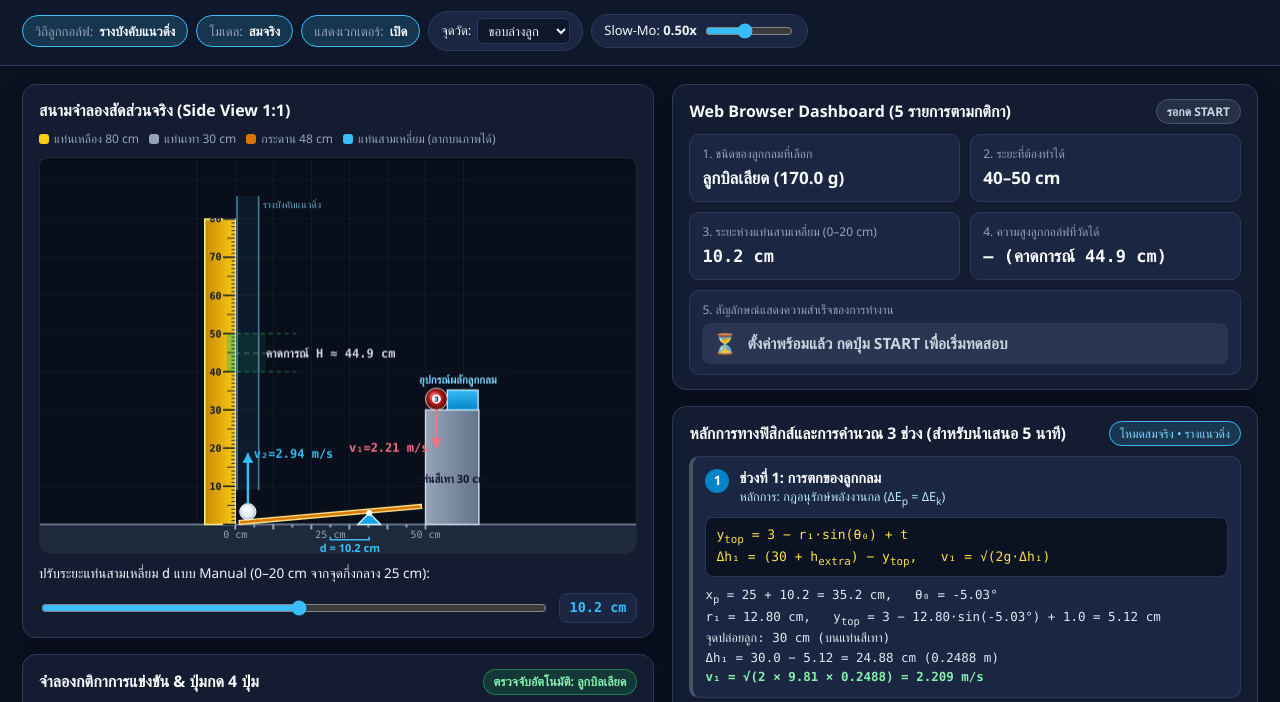
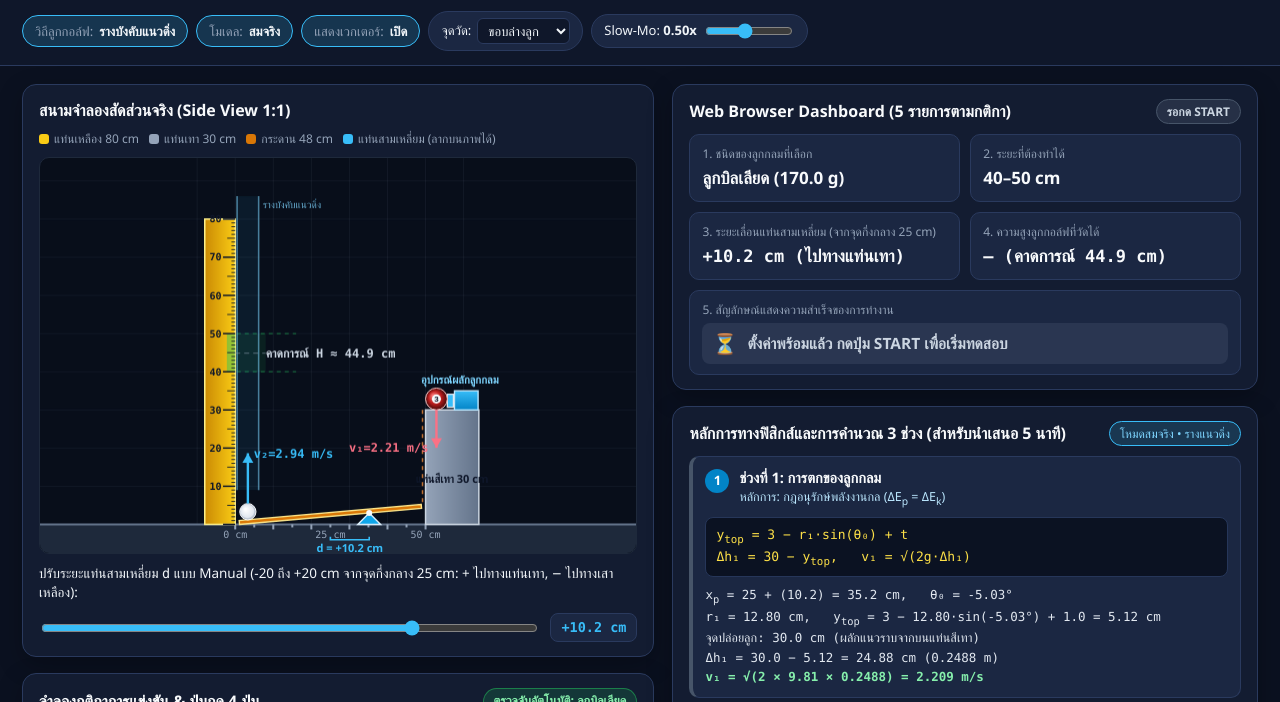
Before and after one commit to suphnathsaen12-ops/physics-challenge-sim-2026, a plain HTML site: page index.html in a window 1280 px wide. Shown: the part 65-767 px from the top of the page. Drawn offline with Linux system fonts and the light colour scheme.

Commit message:
Remove +25 cm stand, refine piston pusher on 30 cm stand, support d -20..+20 cm, cache bust v3

```diff
--- a/app.js
+++ b/app.js
@@ -1,7 +1,7 @@
 (function () {
   'use strict';
 
-  const STORAGE_KEY = 'ap_challenge_2026_sim_v2';
+  const STORAGE_KEY = 'ap_challenge_2026_sim_v3';
 
   function logError(err) {
     const pre = document.getElementById('errlog');
@@ -129,7 +129,6 @@
 
       selPreset: document.getElementById('selPreset'),
       btnResetParams: document.getElementById('btnResetParams'),
-      inExtraDrop: document.getElementById('inExtraDrop'),
       inMBoard: document.getElementById('inMBoard'),
       inTBoard: document.getElementById('inTBoard'),
       inBoardStart: document.getElementById('inBoardStart'),
@@ -154,7 +153,6 @@
     };
 
     const paramInputMap = [
-      ['inExtraDrop', 'extraDropHeight', 0, 40],
       ['inMBoard', 'M_board', 0, 5],
       ['inTBoard', 't_board', 0.1, 10],
       ['inBoardStart', 'boardStart', 0, 5],
@@ -185,8 +183,8 @@
     }
 
     function recomputeCurvesAndTable() {
-      state.curvesCache.billiard = Physics.heightCurve(state.params, 'billiard', state.opts, 0.1);
-      state.curvesCache.tennis = Physics.heightCurve(state.params, 'tennis', state.opts, 0.1);
+      state.curvesCache.billiard = Physics.heightCurve(state.params, 'billiard', state.opts, 0.1, -20, 20);
+      state.curvesCache.tennis = Physics.heightCurve(state.params, 'tennis', state.opts, 0.1, -20, 20);
 
       const rows = [];
       const arrB = [];
@@ -264,7 +262,8 @@
       el.sensorBadge.textContent = state.sensorAutoText;
 
       el.rngD.value = state.d.toFixed(1);
-      el.lblDVal.textContent = state.d.toFixed(1) + ' cm';
+      const dSign = state.d > 0.05 ? '+' : '';
+      el.lblDVal.textContent = dSign + state.d.toFixed(1) + ' cm';
 
       el.lblGuided.textContent = state.opts.guided ? 'รางบังคับแนวดิ่ง' : 'ลอยอิสระตามมุมกระดก';
       el.btnGuided.classList.toggle('active', state.opts.guided);
@@ -297,7 +296,13 @@
 
       el.dashBall.textContent = Physics.BALL_LABELS[state.ballType] + ' (' + (sim.m1 * 1000).toFixed(1) + ' g)';
       el.dashTarget.textContent = target.label;
-      el.dashD.textContent = state.d.toFixed(1) + ' cm';
+      const dDirText =
+        state.d > 0.05
+          ? ' (ไปทางแท่นเทา)'
+          : state.d < -0.05
+            ? ' (ไปทางเสาเหลือง)'
+            : ' (จุดกึ่งกลาง)';
+      el.dashD.textContent = (state.d > 0.05 ? '+' : '') + state.d.toFixed(1) + ' cm' + dDirText;
 
       if (state.animMode === 'running') {
         const sample = Physics.sampleState(state.activeSim, state.simTime);
@@ -355,7 +360,9 @@
             ' cm (เกิน 5 cm — ในสนามจริงควรใส่รางบังคับแนวดิ่งเพื่อเทียบแถบวัด 1 mm ได้แม่นยำ)'
         );
       }
-      if (sim && sim.valid && sim.flags.stalled) {
+      if (sim && sim.valid && sim.flags.boardAbovePlatform) {
+        warnings.push('⚠ ตำแหน่ง d นี้ทำให้ปลายกระดานฝั่งขวาเชิดสูงเกินระดับแท่น 30 cm ลูกจึงไม่ตกลงมากระทบกระดาน');
+      } else if (sim && sim.valid && sim.flags.stalled) {
         warnings.push('⚠ แรงกระดกไม่เพียงพอ (กระดานหยุดก่อนถึงจุดปล่อย ลูกกอล์ฟไม่หลุดพ้นกระดาน)');
       }
 
@@ -381,11 +388,13 @@
       const degL = (s.theta_launch * 180) / Math.PI;
 
       el.calcCard1.innerHTML =
-        '<div>x<sub>p</sub> = 25 + ' + s.d.toFixed(1) + ' = ' + s.x_p.toFixed(1) + ' cm, &nbsp; θ₀ = ' + deg0.toFixed(2) + '°</div>' +
+        '<div>x<sub>p</sub> = 25 + (' + s.d.toFixed(1) + ') = ' + s.x_p.toFixed(1) + ' cm, &nbsp; θ₀ = ' + deg0.toFixed(2) + '°</div>' +
         '<div>r₁ = ' + s.r1_cm.toFixed(2) + ' cm, &nbsp; y<sub>top</sub> = 3 − ' + s.r1_cm.toFixed(2) + '·sin(' + deg0.toFixed(2) + '°) + ' + state.params.t_board.toFixed(1) + ' = ' + s.y_impact_top.toFixed(2) + ' cm</div>' +
-        '<div>จุดปล่อยลูก: 30' + (s.extraDropHeight > 0 ? ' + ' + s.extraDropHeight.toFixed(1) + ' = ' + (30 + s.extraDropHeight).toFixed(1) : '') + ' cm (บนแท่นสีเทา)</div>' +
-        '<div>Δh₁ = ' + (30 + s.extraDropHeight).toFixed(1) + ' − ' + s.y_impact_top.toFixed(2) + ' = ' + s.dh1_cm.toFixed(2) + ' cm (' + s.dh1.toFixed(4) + ' m)</div>' +
-        '<div class="res-line">v₁ = √(2 × ' + state.params.g.toFixed(2) + ' × ' + s.dh1.toFixed(4) + ') = ' + s.v1.toFixed(3) + ' m/s</div>';
+        '<div>จุดปล่อยลูก: 30.0 cm (ผลักแนวราบจากบนแท่นสีเทา)</div>' +
+        (s.flags.boardAbovePlatform
+          ? '<div class="res-line">ปลายกระดานเชิดสูงเกิน 30.0 cm → Δh₁ = 0, v₁ = 0 m/s</div>'
+          : '<div>Δh₁ = 30.0 − ' + s.y_impact_top.toFixed(2) + ' = ' + s.dh1_cm.toFixed(2) + ' cm (' + s.dh1.toFixed(4) + ' m)</div>' +
+            '<div class="res-line">v₁ = √(2 × ' + state.params.g.toFixed(2) + ' × ' + s.dh1.toFixed(4) + ') = ' + s.v1.toFixed(3) + ' m/s</div>');
 
       const reasonThai =
         s.rotReason === 'hit_stop'
@@ -600,9 +609,10 @@
       ctx.lineTo(pxPivot, bracketY);
       ctx.lineTo(pxPivot, bracketY - 3 * dpr);
       ctx.stroke();
-      ctx.fillStyle = '#38bdf8';
+      ctx.fillStyle = state.d < -0.05 ? '#facc15' : '#38bdf8';
       ctx.font = 'bold ' + Math.round(11 * dpr) + 'px "Segoe UI", sans-serif';
-      ctx.fillText('d = ' + state.d.toFixed(1) + ' cm', (pxMid + pxPivot) * 0.5, bracketY + 12 * dpr);
+      const dLabel = 'd = ' + (state.d > 0.05 ? '+' : '') + state.d.toFixed(1) + ' cm';
+      ctx.fillText(dLabel, (pxMid + pxPivot) * 0.5, bracketY + 12 * dpr);
       ctx.restore();
 
       // Yellow Pillar (-8..0, 0..80)
@@ -665,18 +675,16 @@
       ctx.textAlign = 'center';
       ctx.fillText('แท่นสีเทา 30 cm', toPxX(50 + greyW * 0.5), toPxY(11));
 
-      // Optional extra drop height stand only if > 0 in calibration
-      const extraH = Math.max(0, Number(state.params.extraDropHeight) || 0);
-      if (extraH > 0) {
-        const yExtraTop = 30 + extraH;
-        ctx.fillStyle = 'rgba(148, 163, 184, 0.25)';
-        ctx.strokeStyle = '#94a3b8';
+      // Orange dashed drop guide line along the 30 cm drop path
+      if (!sim.flags.boardAbovePlatform) {
+        ctx.strokeStyle = 'rgba(251, 146, 60, 0.75)';
+        ctx.setLineDash([4 * dpr, 4 * dpr]);
         ctx.lineWidth = 1.5 * dpr;
-        ctx.fillRect(toPxX(50.5), toPxY(yExtraTop), (greyW - 1) * scale, extraH * scale);
-        ctx.strokeRect(toPxX(50.5), toPxY(yExtraTop), (greyW - 1) * scale, extraH * scale);
-        ctx.fillStyle = '#cbd5e1';
-        ctx.font = 'bold ' + Math.round(10.5 * dpr) + 'px "Segoe UI", sans-serif';
-        ctx.fillText('+' + extraH.toFixed(0) + ' cm', toPxX(50 + greyW * 0.5), toPxY(30 + extraH * 0.5));
+        ctx.beginPath();
+        ctx.moveTo(toPxX(49.2), toPxY(30));
+        ctx.lineTo(toPxX(49.2), toPxY(sim.y_impact_top));
+        ctx.stroke();
+        ctx.setLineDash([]);
       }
       ctx.restore();
 
@@ -776,39 +784,44 @@
       ctx.fill();
       ctx.restore();
 
-      // Horizontal Blue Pusher Device (อุปกรณ์ผลักลูกกลม) sitting on top of 30 cm grey platform
+      // Horizontal Blue Pusher Actuator & Piston Head (อุปกรณ์ผลักลูกกลม) directly on 30 cm grey platform
       if (sample) {
         ctx.save();
-        const baseY = 30 + extraH;
-        const boxH = 5.2;
-        const boxRightX = 63.8;
-        const pusherFrontX = sample.pusherX;
-        const boxLeftX = Math.min(56.8, Math.max(50.2, pusherFrontX));
-        const boxW = Math.max(5.5, boxRightX - boxLeftX);
+        const baseY = 30;
+        const boxH = 5.0;
+        const housingLeftX = 57.6;
+        const housingRightX = 63.8;
+        const housingW = housingRightX - housingLeftX;
 
-        // Blue pusher box resting directly on the 30 cm platform
+        // Blue pusher housing on the right of the ball
         const gradPush = ctx.createLinearGradient(0, toPxY(baseY + boxH), 0, toPxY(baseY));
         gradPush.addColorStop(0, sample.phase === 'push' ? '#38bdf8' : '#0ea5e9');
         gradPush.addColorStop(1, '#0284c7');
         ctx.fillStyle = gradPush;
-        ctx.fillRect(toPxX(boxLeftX), toPxY(baseY + boxH), boxW * scale, boxH * scale);
+        ctx.fillRect(toPxX(housingLeftX), toPxY(baseY + boxH), housingW * scale, boxH * scale);
         ctx.strokeStyle = '#bae6fd';
         ctx.lineWidth = 1.4 * dpr;
-        ctx.strokeRect(toPxX(boxLeftX), toPxY(baseY + boxH), boxW * scale, boxH * scale);
+        ctx.strokeRect(toPxX(housingLeftX), toPxY(baseY + boxH), housingW * scale, boxH * scale);
 
-        // Push plate on the left face when pushing
-        if (pusherFrontX < boxLeftX) {
-          ctx.fillStyle = '#94a3b8';
-          ctx.fillRect(toPxX(pusherFrontX), toPxY(baseY + 2.8), (boxLeftX - pusherFrontX) * scale, 1.2 * scale);
-          ctx.fillStyle = '#38bdf8';
-          ctx.fillRect(toPxX(pusherFrontX), toPxY(baseY + boxH - 0.6), 0.7 * scale, (boxH - 1.2) * scale);
+        // Sliding piston rod + push head block from housing to ball
+        const headLeftX = Math.max(50.0, sample.pusherX);
+        const headW = 1.6;
+        const rodLeftX = headLeftX + headW;
+        if (rodLeftX < housingLeftX) {
+          ctx.fillStyle = '#cbd5e1';
+          ctx.fillRect(toPxX(rodLeftX), toPxY(baseY + 2.9), (housingLeftX - rodLeftX) * scale, 1.0 * scale);
         }
+        ctx.fillStyle = sample.phase === 'push' ? '#38bdf8' : '#334155';
+        ctx.strokeStyle = '#e2e8f0';
+        ctx.lineWidth = 1.3 * dpr;
+        ctx.fillRect(toPxX(headLeftX), toPxY(baseY + 4.1), headW * scale, 3.4 * scale);
+        ctx.strokeRect(toPxX(headLeftX), toPxY(baseY + 4.1), headW * scale, 3.4 * scale);
 
-        // Label above blue pusher box
+        // Label above blue pusher device
         ctx.fillStyle = '#7dd3fc';
         ctx.font = 'bold ' + Math.round(10.5 * dpr) + 'px "Segoe UI", sans-serif';
         ctx.textAlign = 'center';
-        ctx.fillText('อุปกรณ์ผลักลูกกลม', toPxX(58.5), toPxY(baseY + boxH + 1.8));
+        ctx.fillText('อุปกรณ์ผลักลูกกลม', toPxX(59.0), toPxY(baseY + boxH + 1.8));
         ctx.restore();
       }
 
@@ -948,7 +961,7 @@
       const plotH = h - padT - padB;
 
       function gx(d) {
-        return padL + (d / 20) * plotW;
+        return padL + ((d + 20) / 40) * plotW;
       }
       function gy(H) {
         return padT + plotH - (clamp(H, 0, yMax) / yMax) * plotH;
@@ -981,14 +994,15 @@
       ctx.font = Math.round(10.5 * dpr) + 'px Consolas, sans-serif';
       ctx.lineWidth = 1 * dpr;
 
-      for (let d = 0; d <= 20; d += 2) {
+      for (let d = -20; d <= 20; d += 5) {
         const px = gx(d);
+        ctx.strokeStyle = d === 0 ? 'rgba(250, 204, 21, 0.35)' : 'rgba(148, 163, 184, 0.15)';
         ctx.beginPath();
         ctx.moveTo(px, padT);
         ctx.lineTo(px, padT + plotH);
         ctx.stroke();
         ctx.textAlign = 'center';
-        ctx.fillText(String(d), px, padT + plotH + 15 * dpr);
+        ctx.fillText((d > 0 ? '+' : '') + String(d), px, padT + plotH + 15 * dpr);
       }
 
       const yStep = yMax > 80 ? 20 : 10;
@@ -1014,7 +1028,7 @@
       ctx.fillStyle = '#cbd5e1';
       ctx.font = 'bold ' + Math.round(11 * dpr) + 'px "Segoe UI", sans-serif';
       ctx.textAlign = 'center';
-      ctx.fillText('ระยะเลื่อนแท่นสามเหลี่ยม d (cm)', padL + plotW * 0.5, h - 6 * dpr);
+      ctx.fillText('ระยะเลื่อนแท่นสามเหลี่ยม d (cm)  [ ← เสาเหลือง | แท่นเทา → ]', padL + plotW * 0.5, h - 6 * dpr);
 
       ctx.save();
       ctx.translate(14 * dpr, padT + plotH * 0.5);
@@ -1125,7 +1139,7 @@
     }
 
     function slideFulcrumTo(targetD) {
-      const clamped = Math.round(clamp(targetD, 0, 20) * 10) / 10;
+      const clamped = Math.round(clamp(targetD, -20, 20) * 10) / 10;
       state.lockedResult = null;
       state.slideFromD = state.d;
       state.slideToD = clamped;
@@ -1281,7 +1295,7 @@
       const wx = tf.toWorldX(pos.x);
       const wy = tf.toWorldY(pos.y);
       if (state.draggingFulcrum) {
-        state.d = Math.round(clamp(wx - 25, 0, 20) * 10) / 10;
+        state.d = Math.round(clamp(wx - 25, -20, 20) * 10) / 10;
         state.animMode = 'idle';
         recomputeActiveSim(false);
       } else {
@@ -1382,7 +1396,7 @@
 
     el.btnCalibEta.addEventListener('click', function () {
       const ball = el.selExpBall.value;
-      const dMeas = clamp(parseFloat(el.inExpD.value) || 0, 0, 20);
+      const dMeas = clamp(parseFloat(el.inExpD.value) || 0, -20, 20);
       const hMeas = parseFloat(el.inExpH.value);
       if (!Number.isFinite(hMeas) || hMeas <= 0) {
         el.calibMsg.textContent = 'กรุณากรอกค่าความสูง H ที่วัดได้จริงให้ถูกต้อง';
--- a/index.html
+++ b/index.html
@@ -4,7 +4,7 @@
   <meta charset="utf-8" />
   <meta name="viewport" content="width=device-width, initial-scale=1.0" />
   <title>Applied Physics Challenge 2026 – Simulation</title>
-  <link rel="stylesheet" href="styles.css" />
+  <link rel="stylesheet" href="styles.css?v=3" />
 </head>
 <body>
   <pre id="errlog" hidden></pre>
@@ -68,10 +68,10 @@
         </div>
         <div class="stage-footer">
           <div class="slider-row">
-            <label for="rngD">ปรับระยะแท่นสามเหลี่ยม <code>d</code> แบบ Manual (0–20 cm จากจุดกึ่งกลาง 25 cm):</label>
+            <label for="rngD">ปรับระยะแท่นสามเหลี่ยม <code>d</code> แบบ Manual (-20 ถึง +20 cm จากจุดกึ่งกลาง 25 cm: + ไปทางแท่นเทา, − ไปทางเสาเหลือง):</label>
             <div class="slider-val-wrap">
-              <input type="range" id="rngD" min="0" max="20" step="0.1" value="10.2" />
-              <span id="lblDVal" class="mono-pill">10.2 cm</span>
+              <input type="range" id="rngD" min="-20" max="20" step="0.1" value="10.2" />
+              <span id="lblDVal" class="mono-pill">+10.2 cm</span>
             </div>
           </div>
         </div>
@@ -147,8 +147,8 @@
             <div class="dash-v" id="dashTarget">40–50 cm</div>
           </div>
           <div class="dash-item">
-            <div class="dash-k">3. ระยะห่างแท่นสามเหลี่ยม (0–20 cm)</div>
-            <div class="dash-v mono" id="dashD">13.6 cm</div>
+            <div class="dash-k">3. ระยะเลื่อนแท่นสามเหลี่ยม (จากจุดกึ่งกลาง 25 cm)</div>
+            <div class="dash-v mono" id="dashD">10.2 cm</div>
           </div>
           <div class="dash-item">
             <div class="dash-k">4. ความสูงลูกกอล์ฟที่วัดได้</div>
@@ -184,7 +184,7 @@
             </div>
             <div class="formula-box">
               <code>y<sub>top</sub> = 3 − r₁·sin(θ₀) + t</code><br />
-              <code>Δh₁ = (30 + h<sub>extra</sub>) − y<sub>top</sub>, &nbsp; v₁ = √(2g·Δh₁)</code>
+              <code>Δh₁ = 30 − y<sub>top</sub>, &nbsp; v₁ = √(2g·Δh₁)</code>
             </div>
             <div class="calc-lines" id="calcCard1"></div>
           </article>
@@ -263,10 +263,6 @@
           </div>
 
           <div class="calib-grid">
-            <label class="full-span highlight-field">
-              <span>ความสูงจุดปล่อยเพิ่มเหนือแท่นเทา (รางหรือที่วางลูกที่ทีมออกแบบ) (cm)</span>
-              <input type="number" id="inExtraDrop" min="0" max="40" step="0.5" />
-            </label>
             <label>
               <span>มวลกระดาน M (kg)</span>
               <input type="number" id="inMBoard" min="0" max="2" step="0.01" />
@@ -344,7 +340,7 @@
               </label>
               <label>
                 <span>ค่า d ที่ตั้งจริง (cm)</span>
-                <input type="number" id="inExpD" min="0" max="20" step="0.1" value="5" />
+                <input type="number" id="inExpD" min="-20" max="20" step="0.1" value="5" />
               </label>
               <label>
                 <span>ความสูง H ที่วัดได้จริง (cm)</span>
@@ -359,7 +355,7 @@
     </section>
   </main>
 
-  <script src="physics.js"></script>
-  <script src="app.js"></script>
+  <script src="physics.js?v=3"></script>
+  <script src="app.js?v=3"></script>
 </body>
 </html>
--- a/physics.js
+++ b/physics.js
@@ -28,7 +28,6 @@
       e_tennis: 0.65,
       impactInset: 1.0,
       golfInset: 2.2,
-      extraDropHeight: 0,
       eta: 1.0
     },
     standard: {
@@ -39,7 +38,6 @@
       e_tennis: 0.50,
       impactInset: 1.0,
       golfInset: 2.2,
-      extraDropHeight: 0,
       eta: 1.0
     }
   };
@@ -65,7 +63,6 @@
       t_board: 1.0,
       impactInset: PRESETS.tuned.impactInset,
       golfInset: PRESETS.tuned.golfInset,
-      extraDropHeight: PRESETS.tuned.extraDropHeight,
 
       // Fixed competition field dimensions (cm)
       h_yellow: 80,
@@ -88,7 +85,6 @@
       e_tennis: preset.e_tennis,
       impactInset: preset.impactInset,
       golfInset: preset.golfInset,
-      extraDropHeight: preset.extraDropHeight,
       eta: preset.eta
     });
   }
@@ -126,7 +122,7 @@
       rawOpts || {}
     );
 
-    const d = clamp(Number(dRaw) || 0, 0, 20);
+    const d = clamp(Number(dRaw) || 0, -20, 20);
     const ball = getBallSpec(params, ballType);
     const m1 = Math.max(1e-4, Number(ball.m1));
     const r_ball = Math.max(0.1, Number(ball.r1_ball));
@@ -139,7 +135,6 @@
     const t_cm = Math.max(0.1, Number(params.t_board));
     const h_tri = Number(params.h_tri) || 3;
     const h_grey = Number(params.h_grey) || 30;
-    const extraDrop = Math.max(0, Number(params.extraDropHeight) || 0);
     const g = Math.max(0.1, Number(params.g) || 9.81);
     const etaInput = Math.max(0, Number(params.eta));
 
@@ -174,11 +169,12 @@
     const theta0 = -Math.asin(clamp(h_tri / R2end, -1, 1));
     const thetaf = Math.asin(clamp(h_tri / R1end, -1, 1));
 
-    // Stage 1: Falling ball from grey platform (+ extraDropHeight)
+    // Stage 1: Falling ball directly from 30 cm grey platform
     const y_impact_top = h_tri - r1_cm * Math.sin(theta0) + t_cm;
-    const y_drop_start_center = h_grey + extraDrop + r_ball;
+    const boardAbovePlatform = y_impact_top >= h_grey;
+    const y_drop_start_center = h_grey + r_ball;
     const y_impact_center = y_impact_top + r_ball;
-    const dh1_cm = Math.max(0, y_drop_start_center - y_impact_center);
+    const dh1_cm = boardAbovePlatform ? 0 : Math.max(0, y_drop_start_center - y_impact_center);
     const dh1 = dh1_cm / 100;
     const v1 = Math.sqrt(2 * g * dh1);
     const t_fall = dh1 > 0 ? Math.sqrt((2 * dh1) / g) : 0;
@@ -220,6 +216,9 @@
           });
         }
       }
+    } else if (omega0 <= 0) {
+      omega = 0;
+      rotReason = 'stalled';
     } else {
       const dt = 1e-5;
       const maxSteps = 500000;
@@ -311,7 +310,6 @@
         t_cm,
         h_tri,
         h_grey,
-        extraDrop,
         r_ball,
         r_golf,
         g,
@@ -348,7 +346,6 @@
       e: e,
       M: M,
       s_cm: s_cm,
-      extraDropHeight: extraDrop,
       theta0: theta0,
       thetaf: thetaf,
       theta_launch: theta_launch,
@@ -384,6 +381,7 @@
         stalled: stalled,
         earlySep: earlySep,
         hitStop: rotReason === 'hit_stop',
+        boardAbovePlatform: boardAbovePlatform,
         invalidGeometry: false
       },
       trajectory: trajectory,
@@ -396,7 +394,7 @@
     const tImpact = tPush + ctx.t_fall;
     const tLaunch = tImpact + ctx.t_rot;
     const x_impact = ctx.x_p + ctx.r1_cm;
-    const y_platform_center = ctx.h_grey + ctx.extraDrop + ctx.r_ball;
+    const y_platform_center = ctx.h_grey + ctx.r_ball;
     const x_push_start = 50.0 + ctx.r_ball;
     const x_drop_edge = 49.5;
 
@@ -632,13 +630,15 @@
     };
   }
 
-  function heightCurve(params, ballType, opts, step) {
+  function heightCurve(params, ballType, opts, step, minD, maxD) {
     const s = step || 0.1;
-    const count = Math.round(20 / s);
+    const dMin = typeof minD === 'number' ? minD : -20;
+    const dMax = typeof maxD === 'number' ? maxD : 20;
+    const count = Math.round((dMax - dMin) / s);
     const curve = [];
     const simOpts = Object.assign({}, opts || {}, { skipTimeline: true });
     for (let i = 0; i <= count; i++) {
-      const d = Math.round(i * s * 100) / 100;
+      const d = Math.round((dMin + i * s) * 100) / 100;
       const res = simulate(params, ballType, d, simOpts);
       curve.push({
         d: d,
@@ -654,7 +654,7 @@
     const lo = range[0];
     const hi = range[1];
     const mid = (lo + hi) / 2;
-    const curve = heightCurve(params, ballType, opts, 0.1);
+    const curve = heightCurve(params, ballType, opts, 0.1, 0, 20);
 
     let bestInRange = null;
     let bestInErr = Infinity;
```
Also changed, not shown: 1 other file.
